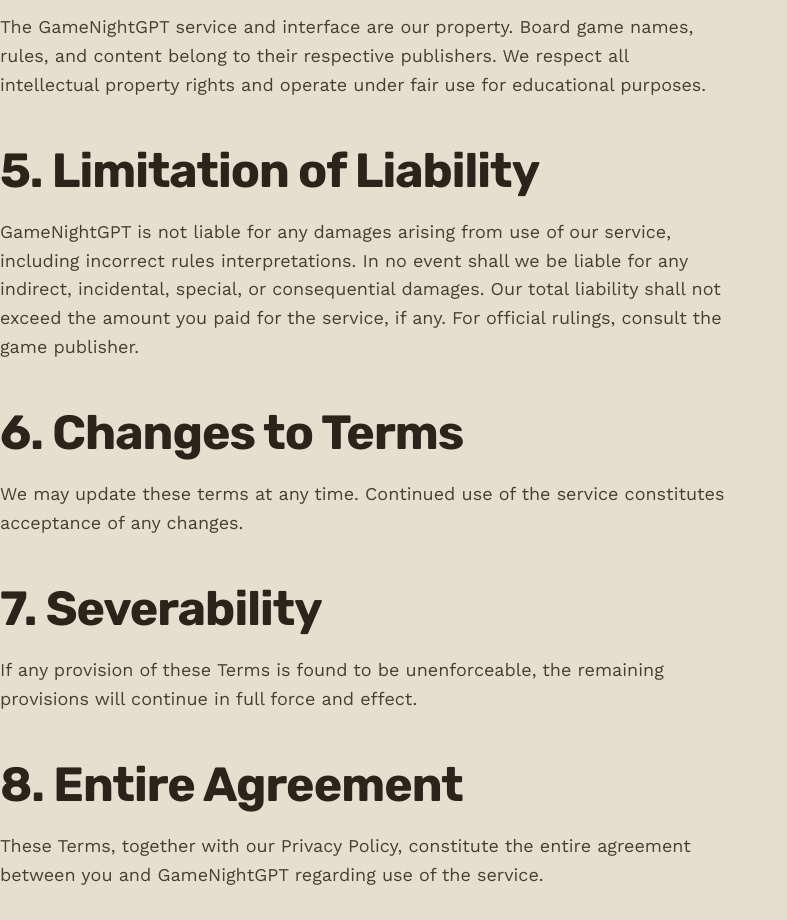
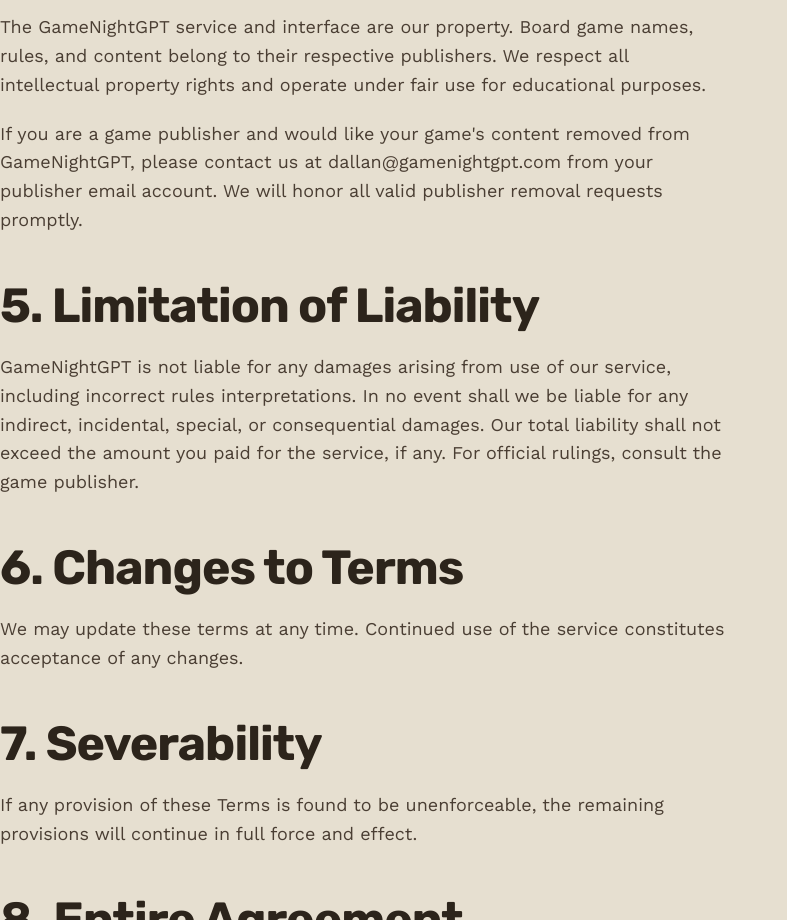
Before and after one commit to gamenightgpt/www, an Eleventy site: page src/terms.njk in a window 1280 px wide. Shown: the part 938-1858 px from the top of the page, without its empty margins (0-787 px from the left). Built offline with nearby package versions, Linux system fonts and the light colour scheme; Eleventy itself is replaced by a stand-in of ours; files that its build step writes are made by us from their sources.

Commit message:
add removal to terms

```diff
--- a/src/terms.njk
+++ b/src/terms.njk
@@ -39,6 +39,9 @@ permalink: /terms/
         <h2 class="text-heading mt-8 mb-4">4. Intellectual Property</h2>
         <p class="text-body mb-6">
           The GameNightGPT service and interface are our property. Board game names, rules, and content belong to their respective publishers. We respect all intellectual property rights and operate under fair use for educational purposes.
+        </p>
+        <p class="text-body mb-6">
+          If you are a game publisher and would like your game's content removed from GameNightGPT, please contact us at dallan@gamenightgpt.com from your publisher email account. We will honor all valid publisher removal requests promptly.
         </p>
 
         <h2 class="text-heading mt-8 mb-4">5. Limitation of Liability</h2>
```
